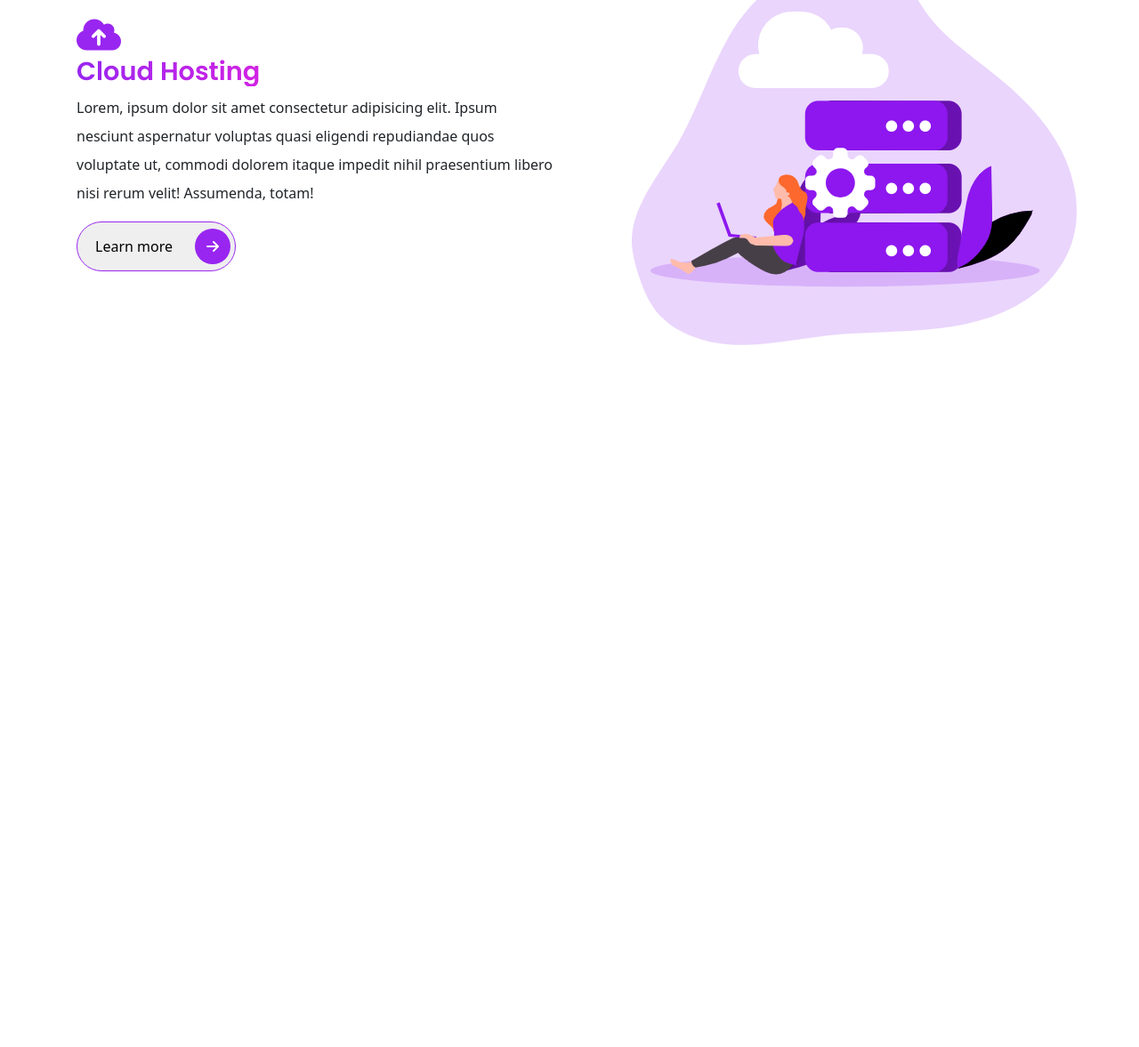
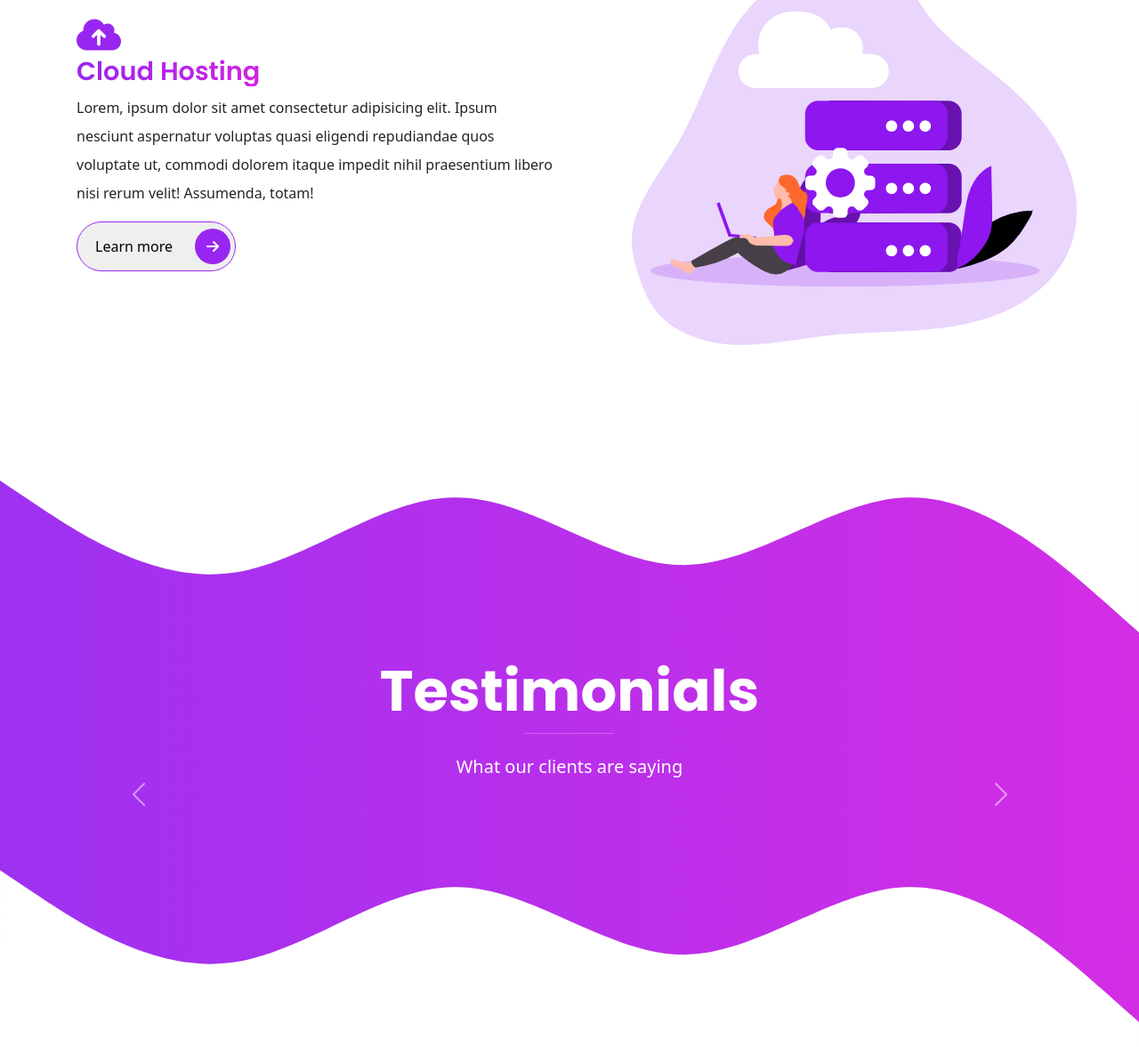
Before and after one commit to aMadAlien/bootstrap_sass, a website: page index.html in a window 1280 px wide. Shown: the part 2765-3942 px from the top of the page at 89% size. Before the commit the page ends 3220 px from the top, so only its background shows below. Drawn offline with nearby package versions, Linux system fonts and the light colour scheme.

Commit message:
preparation for carusel section

```diff
--- a/index.html
+++ b/index.html
@@ -211,6 +211,37 @@
         </div>
     </section>
 
+    <!--! START THE TESTIMONIALS SECTION -->
+    <section id="testimonials" class="testimonials">
+        <svg xmlns="http://www.w3.org/2000/svg" viewBox="0 0 1440 320"><path fill="#fff" fill-opacity="1" d="M0,96L48,128C96,160,192,224,288,213.3C384,203,480,117,576,117.3C672,117,768,203,864,202.7C960,203,1056,117,1152,117.3C1248,117,1344,203,1392,245.3L1440,288L1440,0L1392,0C1344,0,1248,0,1152,0C1056,0,960,0,864,0C768,0,672,0,576,0C480,0,384,0,288,0C192,0,96,0,48,0L0,0Z"></path></svg>
+        <div class="container">
+            <div class="row text-center text-white">
+                <h1 class="display-3 fw-bold">Testimonials</h1>
+                <hr style="width:100px; height: 3px;" class="mx-auto">
+                <p class="lead pt-1">What our clients are saying</p>
+            </div>
+
+            <!-- START THE CAROUSEL CONTENT -->
+            <div class="row align-items-center">
+                <div id="carouselExampleCaptions" class="carousel slide" data-bs-ride="carousel">
+                    <div class="carousel-inner">
+                        <div class="carousel-item active">
+
+                        </div>
+                    </div>
+                    <button class="carousel-control-prev" type="button" data-bs-target="#carouselExampleCaptions" data-bs-slide="prev">
+                        <span class="carousel-control-prev-icon" aria-hidden="true"></span>
+                        <span class="visually-hidden">Previous</span>
+                    </button>
+                    <button class="carousel-control-next" type="button" data-bs-target="#carouselExampleCaptions" data-bs-slide="next">
+                        <span class="carousel-control-next-icon" aria-hidden="true"></span>
+                        <span class="visually-hidden">Next</span>
+                    </button>
+                </div>
+            </div>
+        </div>
+        <svg xmlns="http://www.w3.org/2000/svg" viewBox="0 0 1440 320"><path fill="#fff" fill-opacity="1" d="M0,96L48,128C96,160,192,224,288,213.3C384,203,480,117,576,117.3C672,117,768,203,864,202.7C960,203,1056,117,1152,117.3C1248,117,1344,203,1392,245.3L1440,288L1440,320L1392,320C1344,320,1248,320,1152,320C1056,320,960,320,864,320C768,320,672,320,576,320C480,320,384,320,288,320C192,320,96,320,48,320L0,320Z"></path></svg>
+    </section>
 
     <script src="/assets/vendors/js/glightbox.min.js"></script>
     <script type="text/javascript">
--- a/scss/sections/_testimonials.scss
+++ b/scss/sections/_testimonials.scss
@@ -0,0 +1,8 @@
+@use '../custom' as *;
+@use '../components/mixins' as *;
+
+.testimonials{
+    position: relative;
+    padding: 0;
+    @include gradient;
+}
```
Also changed, not shown: assets/css/style.css, images/testimonials/client-1.jpg (added), images/testimonials/client-2.jpg (added), images/testimonials/client-3.jpg (added), images/testimonials/client-4.jpg (added), images/testimonials/client-5.jpg (added), 1 other file.
